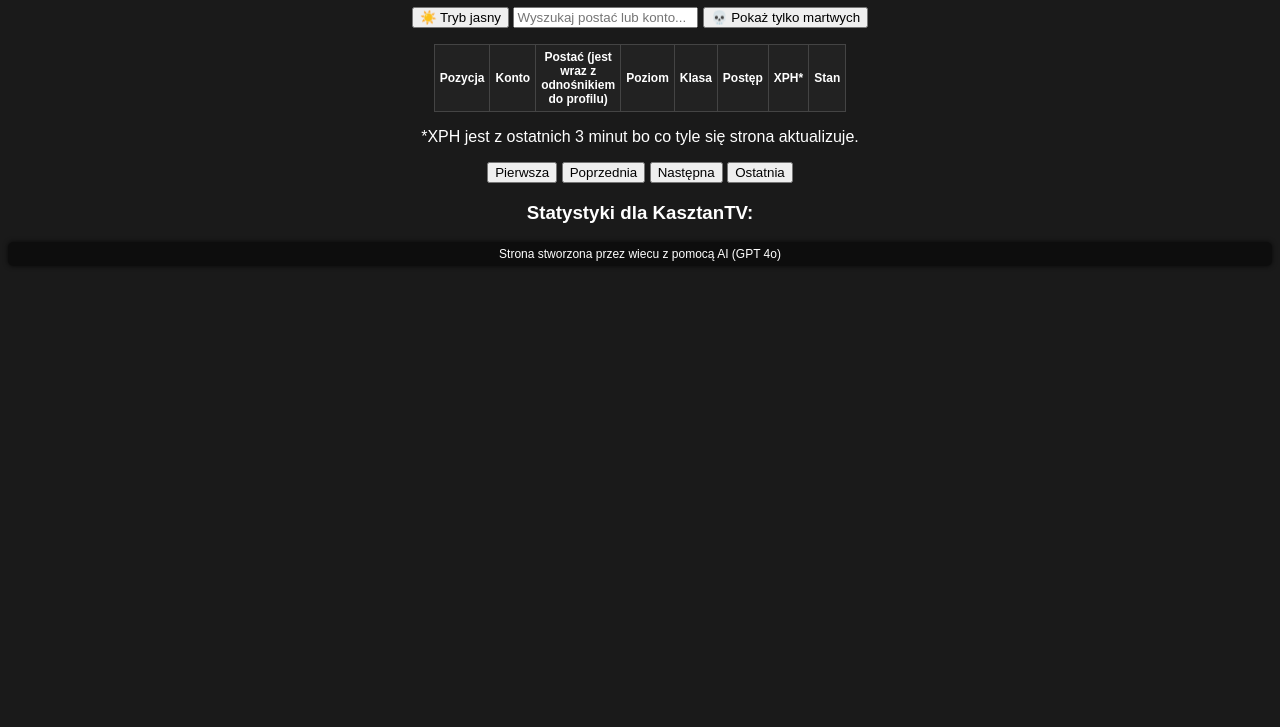
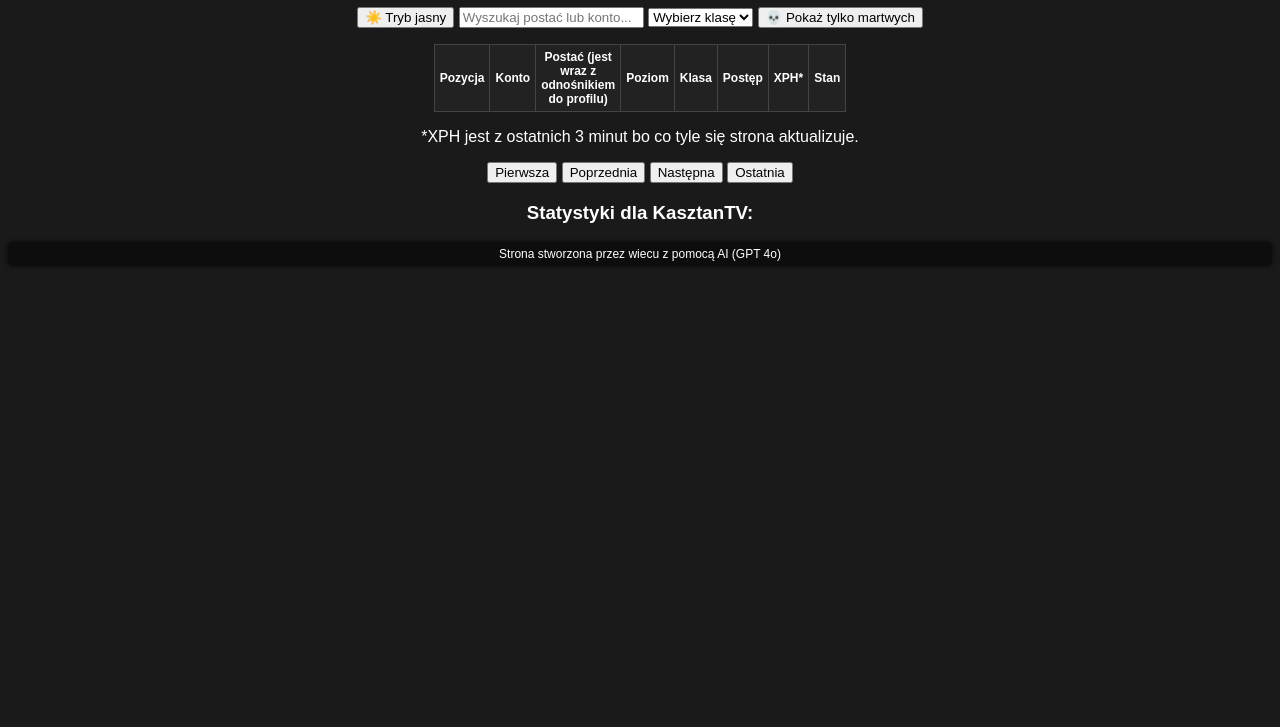
Before and after one commit to wiecu/cmentarzysko-kasztanowa, a website: page public/index.html in a window 1280 px wide. Shown: the part 73-800 px from the top of the page. Drawn offline with Linux system fonts and the light colour scheme; no server answers.

Commit message:
Update index.html

```diff
--- a/public/index.html
+++ b/public/index.html
@@ -78,6 +78,38 @@
 
     <button id="toggleDarkMode">☀️ Tryb jasny</button>
     <input type="text" id="searchInput" placeholder="Wyszukaj postać lub konto..." />
+	<!-- Dodajemy selektor do wyboru klasy w HTML -->
+<select id="classFilter">
+    <option value="">Wybierz klasę</option>
+    <option value="Marauder">Marauder</option>
+    <option value="Juggernaut">Juggernaut</option>
+    <option value="Berserker">Berserker</option>
+    <option value="Chieftain">Chieftain</option>
+    <option value="Witch">Witch</option>
+    <option value="Necromancer">Necromancer</option>
+    <option value="Elementalist">Elementalist</option>
+    <option value="Occultist">Occultist</option>
+    <option value="Templar">Templar</option>
+    <option value="Inquisitor">Inquisitor</option>
+    <option value="Hierophant">Hierophant</option>
+    <option value="Guardian">Guardian</option>
+    <option value="Shadow">Shadow</option>
+    <option value="Assassin">Assassin</option>
+    <option value="Saboteur">Saboteur</option>
+    <option value="Trickster">Trickster</option>
+    <option value="Duelist">Duelist</option>
+    <option value="Slayer">Slayer</option>
+    <option value="Gladiator">Gladiator</option>
+    <option value="Champion">Champion</option>
+    <option value="Ranger">Ranger</option>
+    <option value="Deadeye">Deadeye</option>
+    <option value="Raider">Raider</option>
+    <option value="Pathfinder">Pathfinder</option>
+    <option value="Warden">Warden</option>
+    <option value="Scion">Scion</option>
+    <option value="Ascendant">Ascendant</option>
+</select>
+
     <button id="toggleDeadOnly">💀 Pokaż tylko martwych</button>
 
     <p id="stats"></p> <!-- Informacje o liczbie postaci i martwych -->
@@ -134,6 +166,11 @@ let showOnlyDead = false;  // Flaga do filtrowania tylko martwych postaci
             document.getElementById("toggleDeadOnly").innerText = showOnlyDead ? "🏆 Pokaż wszystkich" : "💀 Pokaż tylko martwych";
             fetchLeaderboard();
         });
+
+
+// Zaktualizuj filtr po zmianie wyboru klasy
+document.getElementById("classFilter").addEventListener("change", fetchLeaderboard);
+
 // Funkcja pobierająca wszystkie dane leaderboarda
 async function fetchAllEntries() {
     try {
@@ -150,12 +187,18 @@ async function fetchAllEntries() {
 // Funkcja filtrująca dane
 function filterEntries() {
     const search = document.getElementById("searchInput").value.toLowerCase();
+    const selectedClass = document.getElementById("classFilter").value; // Pobieramy wybraną klasę
     return allEntries.filter(entry => {
         const matchesSearch = entry.characterName.toLowerCase().includes(search) || entry.accountName.toLowerCase().includes(search);
+        const matchesClass = !selectedClass || entry.class === selectedClass;  // Filtrujemy po klasie
         const matchesDeadOnly = !showOnlyDead || entry.dead;
-        return matchesSearch && matchesDeadOnly;
+        return matchesSearch && matchesClass && matchesDeadOnly;
     });
 }
+
+// Zaktualizuj filtr po zmianie wyboru klasy
+document.getElementById("classFilter").addEventListener("change", fetchLeaderboard);
+
 
 // Funkcja renderująca leaderboard
 function renderLeaderboard(entries) {
```
